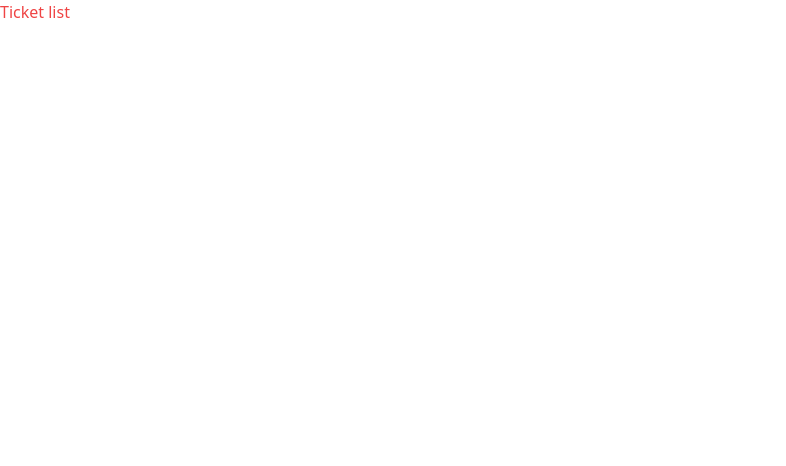
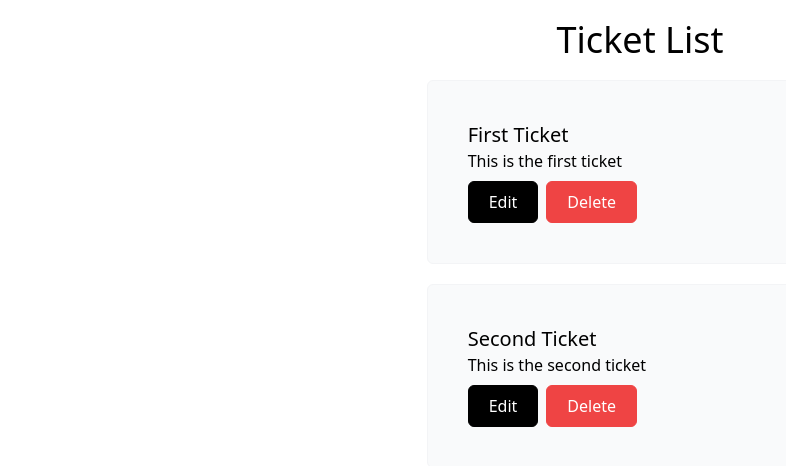
Before and after one commit to vexior27/TicketSystem, a React (Create React App) app: page / in a window 1280 px wide. Shown: the top 466 px of the page, without its empty margins (0-786 px from the left). Built offline with nearby package versions, Linux system fonts and the light colour scheme.

Commit message:
added routing for TicketList components

```diff
--- a/src/components/TicketList.js
+++ b/src/components/TicketList.js
@@ -1,8 +1,41 @@
+
+import { useState, useEffect } from "react"
+
+import { Link } from "react-router-dom";
 
 export default function TicketList() {
+
+   const [tickets, setTickets] = useState([
+      { id: '1', title: 'First Ticket', description: 'This is the first ticket' },
+      { id: '2', title: 'Second Ticket', description: 'This is the second ticket' },
+   ]);
+
+   const deleteTicketById = (id) => {
+      setTickets(tickets.filter(ticket => ticket.id !== id));
+   };
+
    return (
-      <div className="text-red-500">
-         Ticket list
+      <div className="">
+         <h1 className="text-4xl m-5 text-center">Ticket List</h1>
+         <div className="ticket__container ">
+            <ul className="flex flex-col items-center gap-5">
+               {tickets.map(ticket => (
+
+                     <li key={ticket.id} className="ticket bg-gray-50 w-1/3 rounded-md border border-gray-100 p-10 ease-out duration-100 hover:scale-105">
+                        <Link to={`/ticket/${ticket.id}`}>
+                        <h3 className="font-medium text-xl">{ticket.title}</h3>
+                        <p className="mb-2">{ticket.description}</p>
+                        <Link to={`/edit-ticket/${ticket.id}`}>
+                           <button className="edit__button ease-out duration-100 bg-black text-white pl-5 pr-5 pt-2 pb-2 rounded-md mr-2 border border-black hover:bg-transparent hover:text-black hover:scale-105">Edit</button>
+                        </Link>
+                        {/* delete ticket */}
+                        <button className="delete__button ease-out duration-100 bg-red-500 text-white pl-5 pr-5 pt-2 pb-2 rounded-md border border-red-500 hover:bg-transparent hover:text-red-500 hover:scale-105" onClick={() => deleteTicketById(ticket.id)}>Delete</button>
+                        </Link>
+                     </li>
+
+               ))}
+            </ul>
+         </div>
       </div>
    )
 }
```
